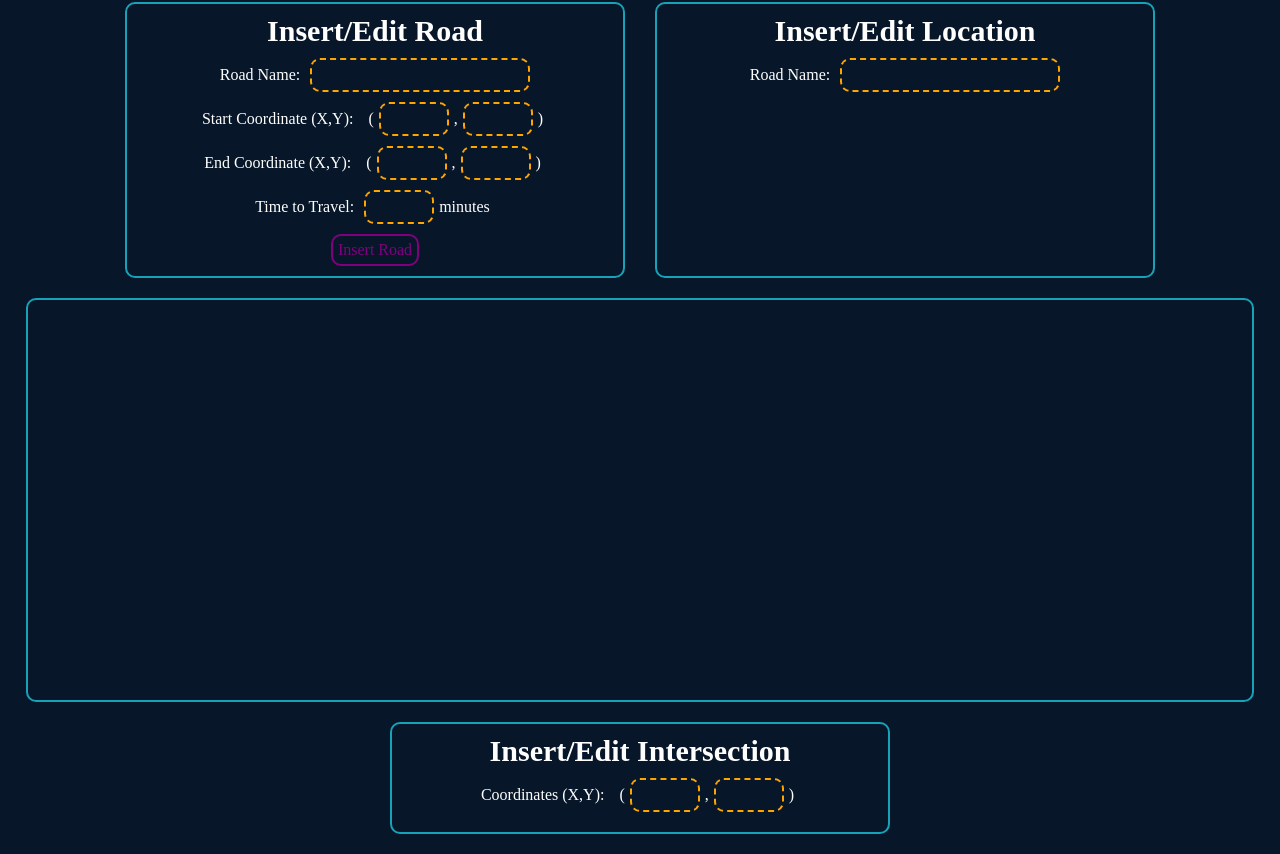
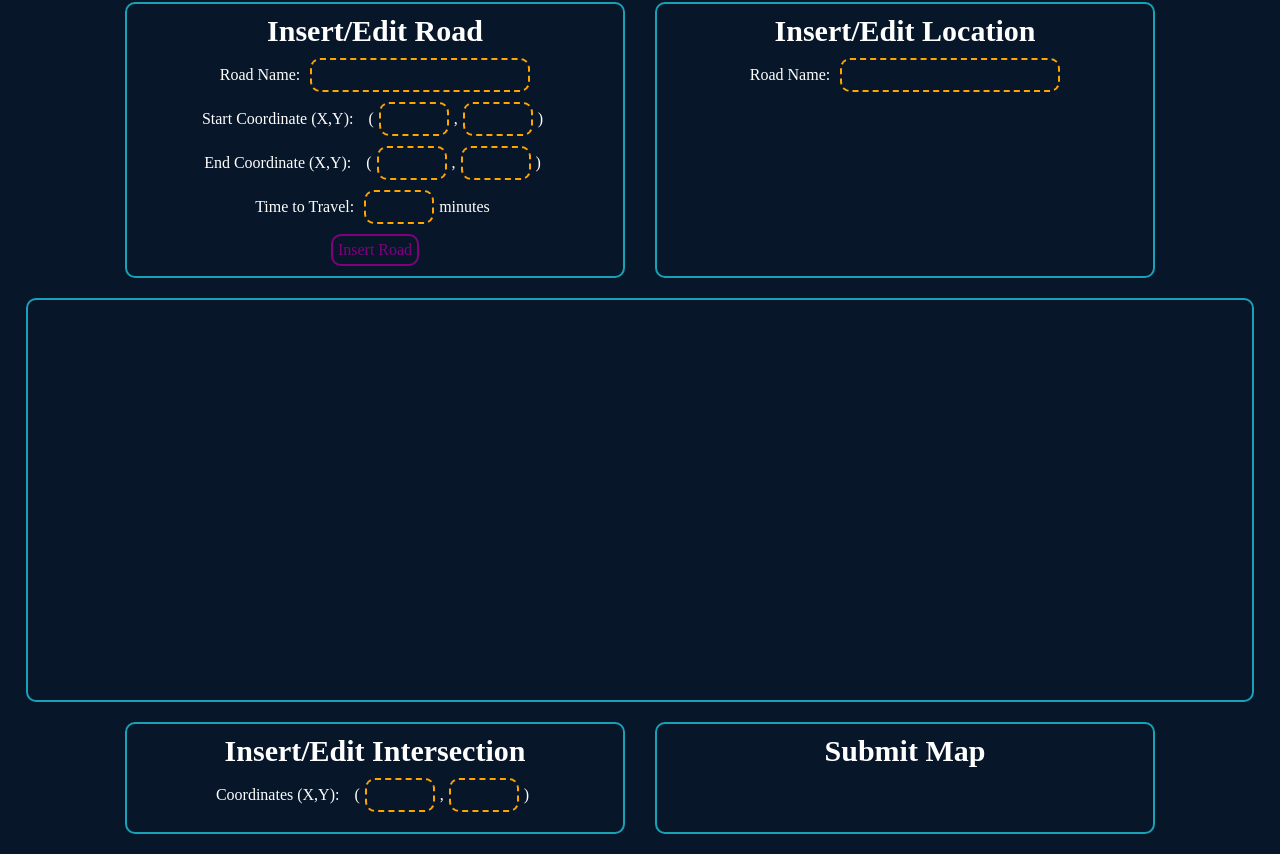
Before and after one commit to wborie/delivery_project_frontend, a React (Create React App) app: page / in a window 1280 px wide. Shown: the part 147-1001 px from the top of the page. Built offline with nearby package versions, Linux system fonts and the light colour scheme.

Commit message:
Placed map submit - still need to do translation to a standard format

```diff
--- a/src/components/CreateMapPage.js
+++ b/src/components/CreateMapPage.js
@@ -700,6 +700,11 @@ class CreateMapPage extends Component {
 							{IntersectionFormButtons}
 						</InsertIntersectionForm>
 					</InsertIntersectionContainer>
+					<InsertIntersectionContainer>
+						<InsertIntersectionForm>
+							<FormTitle>Submit Map</FormTitle>
+						</InsertIntersectionForm>
+					</InsertIntersectionContainer>
 				</InsertionContainer>
 			</PageContainer>
 		);
```
